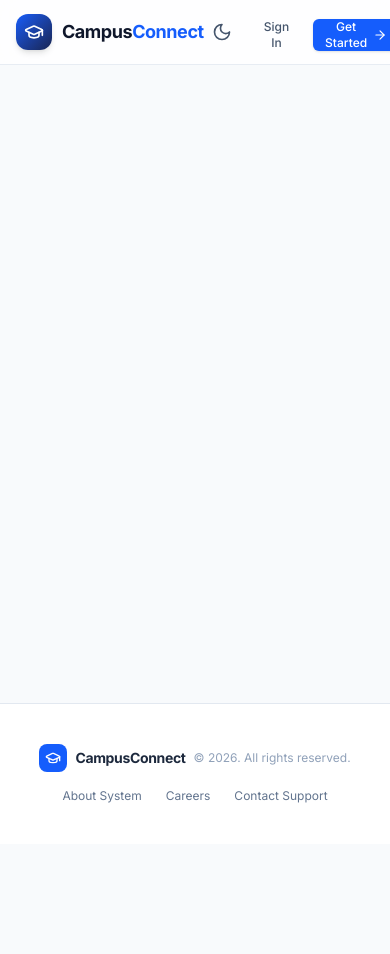
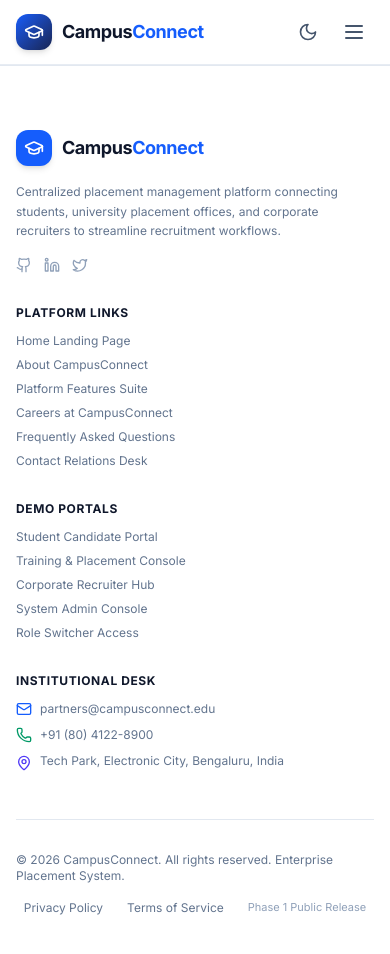
Before and after one commit to purush777196/college-placement-system, a React (Vite) app: page /unauthorized in a window 390 px wide. Shown: the top 954 px of the page. Before the commit the page ends 844 px from the top, so only its background shows below. Built offline with nearby package versions, Linux system fonts and the light colour scheme.

Commit message:
feat: implement responsive public navigation

```diff
--- a/src/constants/navigation.js
+++ b/src/constants/navigation.js
@@ -19,7 +19,10 @@ import { ROLES } from './roles';
 export const PUBLIC_NAV_ITEMS = [
   { label: 'Home', href: '/' },
   { label: 'About', href: '/about' },
-  { label: 'Careers', href: '/careers' },
+  { label: 'Features', href: '/features' },
+  { label: 'For Students', href: '/#students', isAnchor: true },
+  { label: 'For Recruiters', href: '/#recruiters', isAnchor: true },
+  { label: 'FAQ', href: '/faq' },
   { label: 'Contact', href: '/contact' },
 ];
 
--- a/src/layouts/PublicLayout.jsx
+++ b/src/layouts/PublicLayout.jsx
@@ -1,19 +1,76 @@
-import React from 'react';
-import { Outlet, Link, NavLink } from 'react-router-dom';
-import { GraduationCap, ArrowRight } from 'lucide-react';
+import React, { useState, useEffect } from 'react';
+import { Outlet, Link, NavLink, useLocation, useNavigate } from 'react-router-dom';
+import {
+  GraduationCap,
+  ArrowRight,
+  Menu,
+  X,
+  Mail,
+  Phone,
+  MapPin,
+  Github,
+  Linkedin,
+  Twitter,
+} from 'lucide-react';
 import { PUBLIC_NAV_ITEMS } from '../constants/navigation';
 import ThemeSwitcher from '../components/common/ThemeSwitcher';
 import Button from '../components/ui/Button';
 import { cn } from '../utils/cn';
 
 export const PublicLayout = () => {
+  const [isMobileMenuOpen, setIsMobileMenuOpen] = useState(false);
+  const location = useLocation();
+  const navigate = useNavigate();
+
+  // Handle smooth scroll when navigating to hash anchors
+  useEffect(() => {
+    if (location.hash) {
+      const elementId = location.hash.replace('#', '');
+      const el = document.getElementById(elementId);
+      if (el) {
+        setTimeout(() => {
+          el.scrollIntoView({ behavior: 'smooth' });
+        }, 100);
+      }
+    } else {
+      window.scrollTo({ top: 0, behavior: 'smooth' });
+    }
+  }, [location]);
+
+  // Close mobile drawer on Escape key
+  useEffect(() => {
+    const handleKeyDown = (e) => {
+      if (e.key === 'Escape' && isMobileMenuOpen) {
+        setIsMobileMenuOpen(false);
+      }
+    };
+    window.addEventListener('keydown', handleKeyDown);
+    return () => window.removeEventListener('keydown', handleKeyDown);
+  }, [isMobileMenuOpen]);
+
+  const handleNavClick = (item) => {
+    setIsMobileMenuOpen(false);
+    if (item.isAnchor) {
+      const hash = item.href.replace('/', '');
+      if (location.pathname === '/') {
+        const el = document.getElementById(hash.replace('#', ''));
+        if (el) {
+          el.scrollIntoView({ behavior: 'smooth' });
+        }
+      } else {
+        navigate(`/${hash}`);
+      }
+    }
+  };
+
   return (
     <div className="flex min-h-screen flex-col bg-slate-50 dark:bg-slate-950 text-slate-900 dark:text-slate-100 transition-colors">
-      {/* Public Navbar */}
-      <header className="sticky top-0 z-40 w-full border-b border-slate-200/80 bg-white/80 backdrop-blur-md dark:border-slate-800/80 dark:bg-slate-900/80">
+      {/* Sticky Public Navigation Bar */}
+      <header className="sticky top-0 z-40 w-full border-b border-slate-200/80 bg-white/90 backdrop-blur-md dark:border-slate-800/80 dark:bg-slate-900/90 transition-colors">
         <div className="mx-auto flex h-16 max-w-7xl items-center justify-between px-4 sm:px-6 lg:px-8">
-          <Link to="/" className="flex items-center gap-2.5">
-            <div className="flex h-9 w-9 items-center justify-center rounded-xl bg-gradient-to-br from-blue-600 to-[#172554] text-white shadow-md">
+          {/* Logo & Brand Identity */}
+          <Link to="/" className="flex items-center gap-2.5 group">
+            <div className="flex h-9 w-9 items-center justify-center rounded-xl bg-gradient-to-br from-blue-600 to-[#172554] text-white shadow-md transition-transform group-hover:scale-105">
               <GraduationCap className="h-5 w-5" />
             </div>
             <span className="font-bold text-lg tracking-tight">
@@ -21,11 +78,30 @@ export const PublicLayout = () => {
             </span>
           </Link>
 
-          {/* Nav links */}
-          <nav className="hidden md:flex items-center space-x-6">
-            {PUBLIC_NAV_ITEMS.map((item) => (
+          {/* Desktop Nav Links */}
+          <nav className="hidden lg:flex items-center space-x-7" aria-label="Main Navigation">
+            {PUBLIC_NAV_ITEMS.map((item) => {
+              if (item.isAnchor) {
+                return (
+                  <a
+                    key={item.label}
+                    href={item.href}
+                    onClick={(e) => {
+                      if (location.pathname === '/') {
+                        e.preventDefault();
+                        handleNavClick(item);
+                      }
+                    }}
+                    className="text-sm font-medium text-slate-600 hover:text-blue-600 dark:text-slate-300 dark:hover:text-blue-400 transition-colors"
+                  >
+                    {item.label}
+                  </a>
+                );
+              }
+
+              return (
                 <NavLink
-                key={item.href}
+                  key={item.label}
                   to={item.href}
                   className={({ isActive }) =>
                     cn(
@@ -36,11 +112,12 @@ export const PublicLayout = () => {
                 >
                   {item.label}
                 </NavLink>
-            ))}
+              );
+            })}
           </nav>
 
-          {/* Action buttons */}
-          <div className="flex items-center gap-3">
+          {/* Desktop Right CTAs & Theme Toggle */}
+          <div className="hidden sm:flex items-center gap-3">
             <ThemeSwitcher />
             <Link to="/auth/login">
               <Button variant="ghost" size="sm">
@@ -53,31 +130,149 @@ export const PublicLayout = () => {
               </Button>
             </Link>
           </div>
+
+          {/* Mobile Hamburger & Theme Toggle Button */}
+          <div className="flex items-center gap-2 lg:hidden">
+            <ThemeSwitcher />
+            <button
+              type="button"
+              onClick={() => setIsMobileMenuOpen(!isMobileMenuOpen)}
+              aria-expanded={isMobileMenuOpen}
+              aria-label="Toggle navigation menu"
+              className="rounded-lg p-2 text-slate-600 hover:bg-slate-100 dark:text-slate-300 dark:hover:bg-slate-800 transition-colors cursor-pointer"
+            >
+              {isMobileMenuOpen ? <X className="h-6 w-6" /> : <Menu className="h-6 w-6" />}
+            </button>
           </div>
+        </div>
+
+        {/* Mobile Navigation Drawer */}
+        {isMobileMenuOpen && (
+          <div className="lg:hidden border-b border-slate-200 bg-white dark:border-slate-800 dark:bg-slate-900 px-4 pt-3 pb-6 space-y-4 shadow-xl">
+            <nav className="flex flex-col space-y-2">
+              {PUBLIC_NAV_ITEMS.map((item) => (
+                <button
+                  key={item.label}
+                  type="button"
+                  onClick={() => handleNavClick(item)}
+                  className="flex items-center justify-between p-2 rounded-lg text-left text-sm font-medium text-slate-700 hover:bg-slate-100 dark:text-slate-200 dark:hover:bg-slate-800 transition-colors cursor-pointer"
+                >
+                  <span>{item.label}</span>
+                  <ArrowRight className="h-3.5 w-3.5 text-slate-400" />
+                </button>
+              ))}
+            </nav>
+
+            <div className="flex flex-col gap-2 pt-2 border-t border-slate-100 dark:border-slate-800">
+              <Link to="/auth/login" onClick={() => setIsMobileMenuOpen(false)}>
+                <Button variant="outline" className="w-full justify-center">
+                  Sign In
+                </Button>
+              </Link>
+              <Link to="/auth/register" onClick={() => setIsMobileMenuOpen(false)}>
+                <Button variant="primary" className="w-full justify-center" rightIcon={<ArrowRight className="h-4 w-4" />}>
+                  Get Started
+                </Button>
+              </Link>
+            </div>
+          </div>
+        )}
       </header>
 
-      {/* Main Content */}
+      {/* Main Content Area */}
       <main className="flex-1">
         <Outlet />
       </main>
 
-      {/* Footer */}
-      <footer className="border-t border-slate-200 bg-white dark:border-slate-800 dark:bg-slate-900 py-10 transition-colors">
-        <div className="mx-auto max-w-7xl px-4 sm:px-6 lg:px-8 flex flex-col md:flex-row items-center justify-between gap-4">
-          <div className="flex items-center gap-2">
-            <div className="flex h-7 w-7 items-center justify-center rounded-lg bg-blue-600 text-white">
-              <GraduationCap className="h-4 w-4" />
+      {/* Comprehensive Public Footer */}
+      <footer className="border-t border-slate-200 bg-white dark:border-slate-800 dark:bg-slate-900 py-16 transition-colors">
+        <div className="mx-auto max-w-7xl px-4 sm:px-6 lg:px-8 space-y-12">
+          <div className="grid grid-cols-1 md:grid-cols-2 lg:grid-cols-4 gap-8">
+            {/* Brand Information */}
+            <div className="space-y-4">
+              <Link to="/" className="flex items-center gap-2.5">
+                <div className="flex h-9 w-9 items-center justify-center rounded-xl bg-blue-600 text-white shadow-md">
+                  <GraduationCap className="h-5 w-5" />
                 </div>
-            <span className="font-bold text-sm tracking-tight text-slate-800 dark:text-slate-200">
-              CampusConnect
+                <span className="font-bold text-lg tracking-tight text-slate-900 dark:text-slate-100">
+                  Campus<span className="text-blue-600">Connect</span>
                 </span>
-            <span className="text-xs text-slate-400">© 2026. All rights reserved.</span>
+              </Link>
+              <p className="text-xs text-slate-500 dark:text-slate-400 leading-relaxed">
+                Centralized placement management platform connecting students, university placement offices, and corporate recruiters to streamline recruitment workflows.
+              </p>
+              <div className="flex items-center gap-3 text-slate-400">
+                <a href="#github" aria-label="GitHub Repository" className="hover:text-blue-600 transition-colors">
+                  <Github className="h-4 w-4" />
+                </a>
+                <a href="#linkedin" aria-label="LinkedIn" className="hover:text-blue-600 transition-colors">
+                  <Linkedin className="h-4 w-4" />
+                </a>
+                <a href="#twitter" aria-label="Twitter / X" className="hover:text-blue-600 transition-colors">
+                  <Twitter className="h-4 w-4" />
+                </a>
+              </div>
             </div>
 
-          <div className="flex items-center gap-6 text-xs text-slate-500 dark:text-slate-400">
-            <Link to="/about" className="hover:text-blue-600 transition-colors">About System</Link>
-            <Link to="/careers" className="hover:text-blue-600 transition-colors">Careers</Link>
-            <Link to="/contact" className="hover:text-blue-600 transition-colors">Contact Support</Link>
+            {/* Platform Links */}
+            <div className="space-y-3">
+              <p className="text-xs font-bold uppercase tracking-wider text-slate-900 dark:text-slate-100">
+                Platform Links
+              </p>
+              <ul className="space-y-2 text-xs text-slate-500 dark:text-slate-400">
+                <li><Link to="/" className="hover:text-blue-600 transition-colors">Home Landing Page</Link></li>
+                <li><Link to="/about" className="hover:text-blue-600 transition-colors">About CampusConnect</Link></li>
+                <li><Link to="/features" className="hover:text-blue-600 transition-colors">Platform Features Suite</Link></li>
+                <li><Link to="/careers" className="hover:text-blue-600 transition-colors">Careers at CampusConnect</Link></li>
+                <li><Link to="/faq" className="hover:text-blue-600 transition-colors">Frequently Asked Questions</Link></li>
+                <li><Link to="/contact" className="hover:text-blue-600 transition-colors">Contact Relations Desk</Link></li>
+              </ul>
+            </div>
+
+            {/* Role Portals Demo */}
+            <div className="space-y-3">
+              <p className="text-xs font-bold uppercase tracking-wider text-slate-900 dark:text-slate-100">
+                Demo Portals
+              </p>
+              <ul className="space-y-2 text-xs text-slate-500 dark:text-slate-400">
+                <li><Link to="/student/dashboard" className="hover:text-blue-600 transition-colors">Student Candidate Portal</Link></li>
+                <li><Link to="/tpo/dashboard" className="hover:text-blue-600 transition-colors">Training & Placement Console</Link></li>
+                <li><Link to="/recruiter/dashboard" className="hover:text-blue-600 transition-colors">Corporate Recruiter Hub</Link></li>
+                <li><Link to="/admin/dashboard" className="hover:text-blue-600 transition-colors">System Admin Console</Link></li>
+                <li><Link to="/auth/login" className="hover:text-blue-600 transition-colors">Role Switcher Access</Link></li>
+              </ul>
+            </div>
+
+            {/* Institutional Support Contact */}
+            <div className="space-y-3">
+              <p className="text-xs font-bold uppercase tracking-wider text-slate-900 dark:text-slate-100">
+                Institutional Desk
+              </p>
+              <div className="space-y-2.5 text-xs text-slate-500 dark:text-slate-400">
+                <p className="flex items-center gap-2">
+                  <Mail className="h-4 w-4 text-blue-600 shrink-0" />
+                  <span>partners@campusconnect.edu</span>
+                </p>
+                <p className="flex items-center gap-2">
+                  <Phone className="h-4 w-4 text-emerald-600 shrink-0" />
+                  <span>+91 (80) 4122-8900</span>
+                </p>
+                <p className="flex items-start gap-2">
+                  <MapPin className="h-4 w-4 text-indigo-600 shrink-0 mt-0.5" />
+                  <span>Tech Park, Electronic City, Bengaluru, India</span>
+                </p>
+              </div>
+            </div>
+          </div>
+
+          {/* Bottom Bar */}
+          <div className="pt-8 border-t border-slate-200 dark:border-slate-800 flex flex-col sm:flex-row items-center justify-between gap-4 text-xs text-slate-500 dark:text-slate-400">
+            <p>© 2026 CampusConnect. All rights reserved. Enterprise Placement System.</p>
+            <div className="flex items-center gap-6">
+              <Link to="/privacy" className="hover:text-blue-600 transition-colors">Privacy Policy</Link>
+              <Link to="/terms" className="hover:text-blue-600 transition-colors">Terms of Service</Link>
+              <span className="text-[11px] text-slate-400">Phase 1 Public Release</span>
+            </div>
           </div>
         </div>
       </footer>
```
Lines whose indentation alone changed are shown as unchanged.
